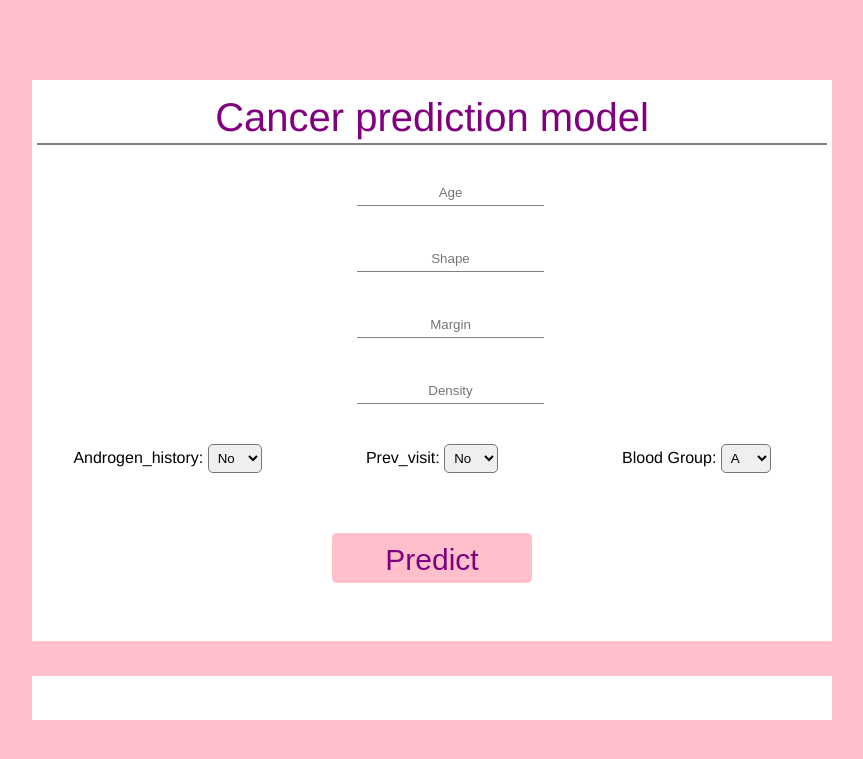
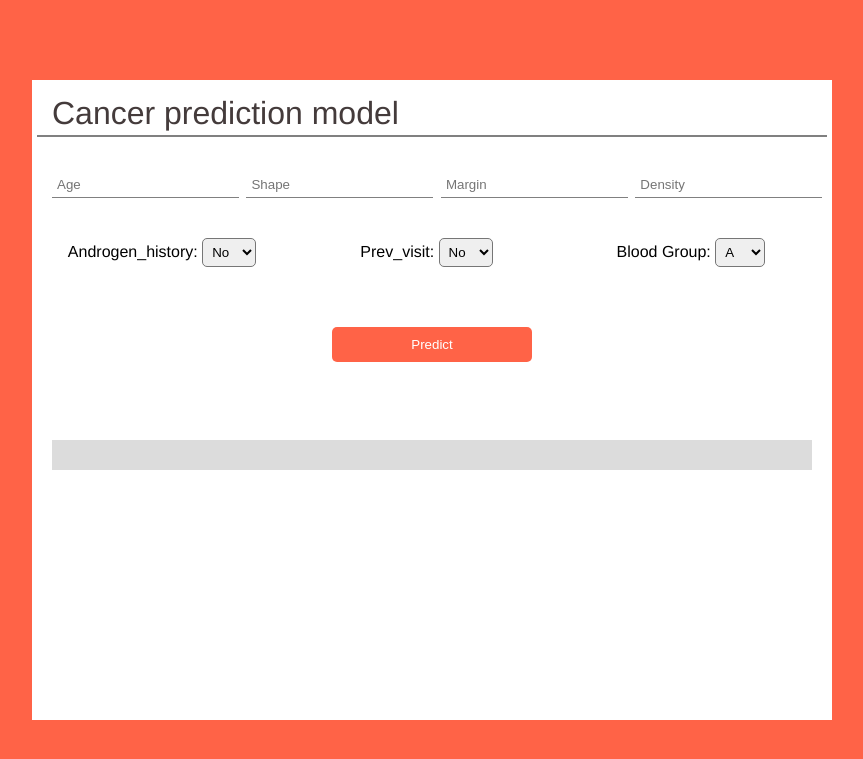
Before and after one commit to Trangle91/Cancer_Predictor_App, a Flask app: page / in a window 1280 px wide. Shown: the top 759 px of the page, without its empty margins (208-1071 px from the left). Run offline with Flask 2, Linux system fonts and the light colour scheme; parts of the project's set-up code (start-up, migrations or seed data) failed here and were passed over.

Commit message:
Update index.html

```diff
--- a/templates/index.html
+++ b/templates/index.html
@@ -7,7 +7,7 @@
     <style>
         body {
             margin: 0;
-            background: pink;
+            background: tomato;
             font-family: Helvetica, sans-serif;
         }
 
@@ -24,9 +24,9 @@
         .heading {
             margin: 5px;
             padding: 15px;
-            text-align: center;
-            font-size: 40px;
-            color: purple;
+            /* text-align: center; */
+            font-size: 2rem;
+            color: #443b3b;
             position: relative;
         }
 
@@ -50,7 +50,6 @@
             border: none;
             border-bottom: 1px solid grey;
             padding: 5px;
-            text-align: center;
         }
 
         .input {
@@ -84,27 +83,27 @@
             border-radius: 5px;
             cursor: pointer;
             padding: 10px;
-            background: pink;
+            background: tomato;
             outline: none;
             margin: 40px auto;
             min-width: 200px;
-            color: purple;
+            color: white;
             transition: all 0.3s ease-out;
             border: none;
-            font-size: 30px;
-                width:120px;
-                height:50px;
-            display: block;
+        }
+
+        button:hover {
+            background: gray;
         }
 
         .result {
             position: relative;
-            margin-bottom: 30px;
+            margin: 20px;
             text-align: center;
-            background: pink;
-            color: purple;
-            font-size: 30px;
-            padding-bottom: 35px;
+            background: gainsboro;
+            color: #443b3b;
+            font-size: 1.2rem;
+            padding: 15px;
         }
     </style>
 </head>
@@ -112,16 +111,16 @@
 <body>
     <div class="outer-box">
         <div class="heading">Cancer prediction model</div>
-        <form class="form-class" action="{{ url_for('predict')}}" align="center" method="post">
+        <form class="form-class" action="{{ url_for('predict')}}" method="post">
             <div class="input">
                 <input type="text" name="Age" placeholder="Age" required="required" /><br>
-            </div><br>
+            </div>
             <div class="input">
                 <input type="text" name="Shape" placeholder="Shape" required="required" /><br>
-            </div><br>
+            </div>
             <div class="input">
                 <input type="text" name="Margin" placeholder="Margin" required="required" /><br>
-            </div><br>
+            </div>
             <div class="input">
                 <input type="text" name="Density" placeholder="Density" required="required" /><br>
             </div><br>
```
